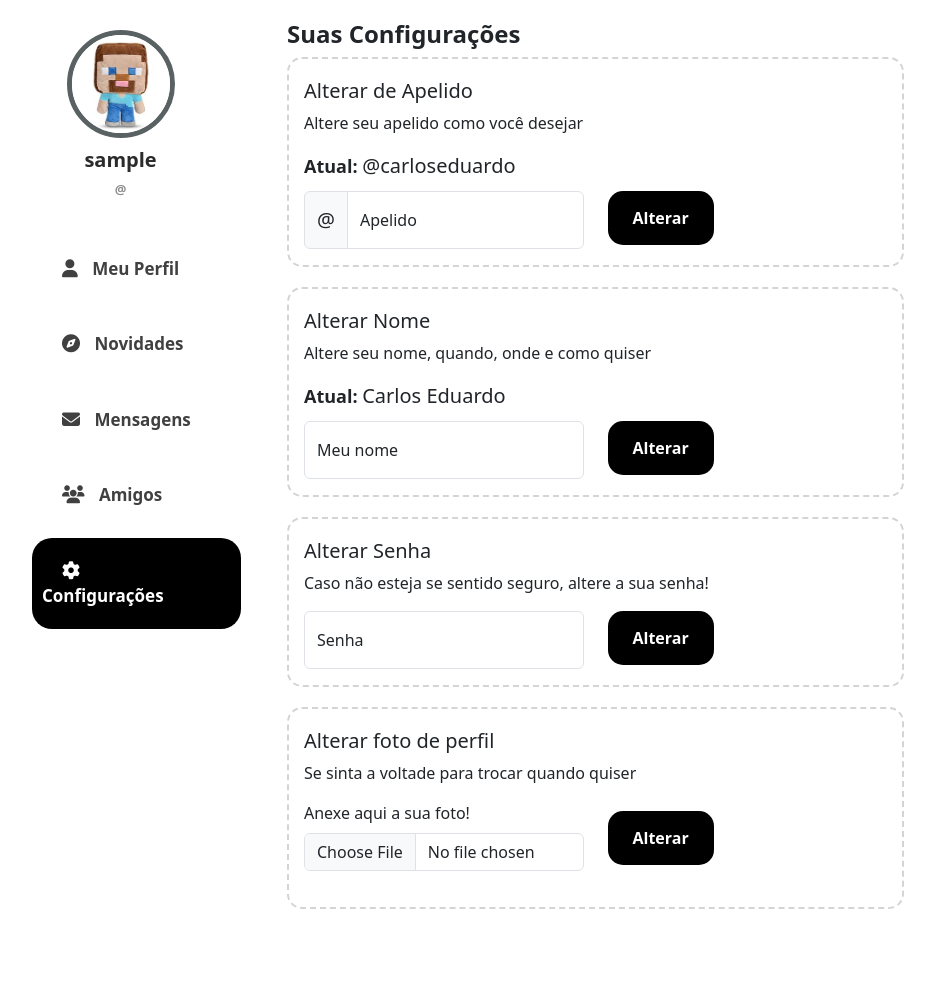
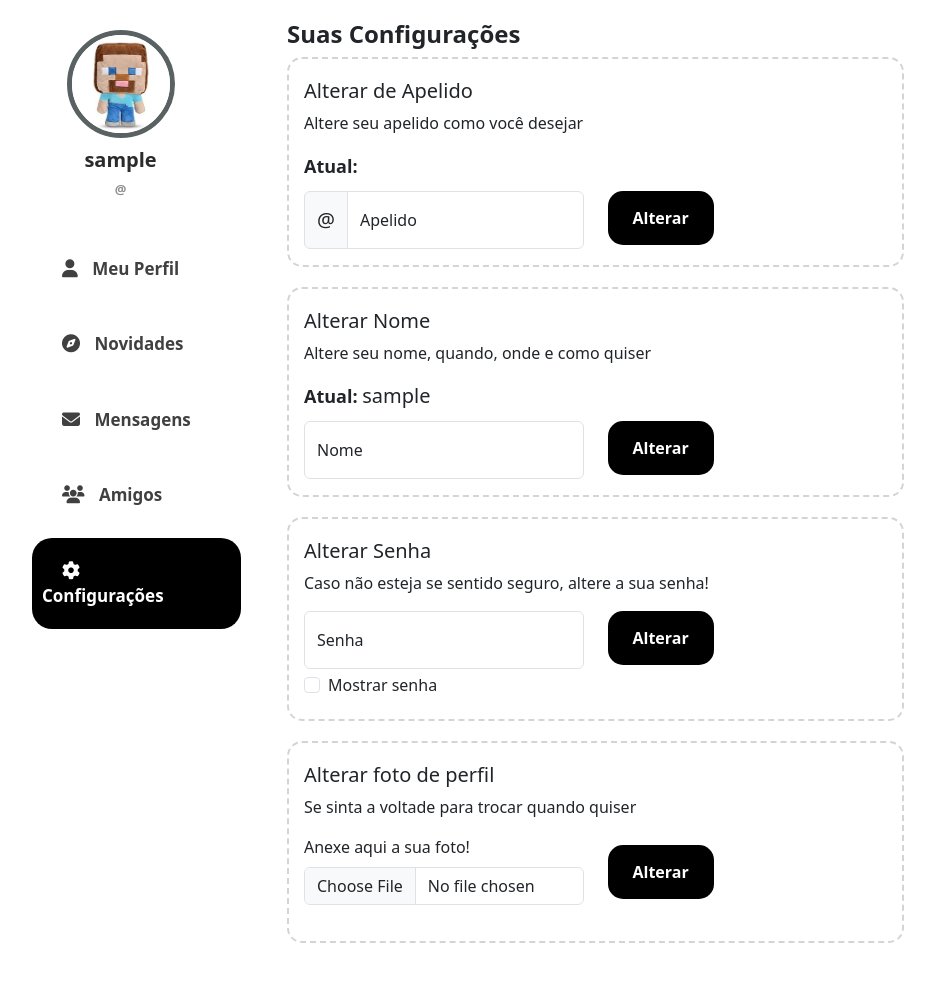
Before and after one commit to Carlushoogspike/University-Web-Project, a PHP site: page /user-config.php in a window 1280 px wide. Shown: the whole page, without its empty margins (92-1027 px from the left). Before the commit the page ends 909 px from the top, so only its background shows below. Run offline with PHP 8.4, Linux system fonts and the light colour scheme; the visitor is signed in with stand-in values (Sample User, id 1); some libraries are stand-ins or nearby versions.

Commit message:
Add: JS core and User confg page

```diff
--- a/index.php
+++ b/index.php
@@ -22,6 +22,7 @@
     <?php
         include 'modules/home-module.php';
     ?>
+    <script src="js/core.js"></script>
     <script src="https://kit.fontawesome.com/c3423ba623.js" crossorigin="anonymous"></script>
     <script src="https://cdn.jsdelivr.net/npm/bootstrap@5.3.3/dist/js/bootstrap.bundle.min.js" integrity="sha384-YvpcrYf0tY3lHB60NNkmXc5s9fDVZLESaAA55NDzOxhy9GkcIdslK1eN7N6jIeHz" crossorigin="anonymous"></script>
   </body>
--- /dev/null
+++ b/js/core.js
@@ -0,0 +1,6 @@
+const togglePassword = document.getElementById('togglePassword');
+const passwordField = document.getElementById('floatingPassword');
+
+togglePassword.addEventListener('change', () => {
+    passwordField.type = togglePassword.checked ? 'text' : 'password';
+});
--- a/login-page.php
+++ b/login-page.php
@@ -112,6 +112,7 @@
         </div>
     </div>
 
+    <script src="js/core.js"></script>
     <script src="https://kit.fontawesome.com/c3423ba623.js" crossorigin="anonymous"></script>
     <script src="https://cdn.jsdelivr.net/npm/bootstrap@5.3.3/dist/js/bootstrap.bundle.min.js" integrity="sha384-YvpcrYf0tY3lHB60NNkmXc5s9fDVZLESaAA55NDzOxhy9GkcIdslK1eN7N6jIeHz" crossorigin="anonymous"></script>
   </body>
--- a/modules/parts/sidebar.php
+++ b/modules/parts/sidebar.php
@@ -10,7 +10,6 @@
 if ($conn->connect_error) {
     die("Erro de conexão: " . $conn->connect_error);
 }
-
 
 if (isset($_SESSION['user_id'])) {
     $user_id = $_SESSION['user_id'];
--- a/modules/user-config-module.php
+++ b/modules/user-config-module.php
@@ -1,3 +1,40 @@
+<?php
+if (session_status() == PHP_SESSION_NONE) {
+    session_start();
+}
+
+require 'db/connectDB.php';
+
+$conn = new mysqli($servername, $username, $password, $database);
+
+if ($conn->connect_error) {
+    die("Erro de conexão: " . $conn->connect_error);
+}
+
+if (isset($_SESSION['user_id'])) {
+    $user_id = $_SESSION['user_id'];
+
+    $sql = "SELECT nome_usuario, apelido FROM usuarios WHERE id_usuario = ?";
+    $stmt = $conn->prepare($sql);
+    $stmt->bind_param("i", $user_id);
+    $stmt->execute();
+    $stmt->store_result();
+
+    if ($stmt->num_rows > 0) {
+        $stmt->bind_result($nome_usuario, $apelido);
+        $stmt->fetch();
+    } else {
+        echo "Usuário não encontrado.";
+    }
+
+    $stmt->close();
+} else {
+    header("Location: login-page.php");
+    exit();
+}
+
+?>
+
 <link rel="stylesheet" href="css/feed.css">
     <div class="container">
         <div class="row">
@@ -21,22 +58,24 @@
                                 <h4 class="sub-title">Alterar de Apelido</h4>
                                 <p>Altere seu apelido como você desejar</p>
                                 <span class="block-title">Atual: </span>
-                                <span class="ident">@carloseduardo</span>
+                                <span class="ident"><?php echo htmlspecialchars($apelido); ?></span>
                             </div>
+                            <form method="POST" action="update-profile.php">
                                 <div class="row">
                                     <div class="col-md-6">
                                         <div class="input-group">
                                             <span class="input-group-text">@</span>
                                             <div class="form-floating">
-                                            <input type="text" class="form-control" id="floatingInputGroup1" placeholder="Nickname">
-                                            <label for="floatingInputGroup1">Apelido</label>
+                                                <input type="text" name="nickname" class="form-control" id="floatingNickname" placeholder="Nickname">
+                                                <label for="floatingNickname">Apelido</label>
                                             </div>
                                         </div>
                                     </div>
                                     <div class="col-md-6">
-                                    <button class="change">Alterar</button>
+                                        <button type="submit" class="change">Alterar</button>
                                     </div>
                                 </div>
+                            </form>
                         </div>
 
                         <!--Alterar nome do usuario-->
@@ -45,62 +84,76 @@
                                 <h4 class="sub-title">Alterar Nome</h4>
                                 <p>Altere seu nome, quando, onde e como quiser</p>
                                 <span class="block-title">Atual: </span>
-                                <span class="ident">Carlos Eduardo</span>
+                                <span class="ident"><?php echo htmlspecialchars($nome_usuario); ?></span>
                             </div>
+                            <form method="POST" action="update-profile.php">
                                 <div class="row">
                                     <div class="col-md-6">
                                         <div class="input-group">
-                                        <div class="form-floating mb-3">
-                                            <input type="text" class="form-control" id="floatingInput" placeholder="Username">
-                                            <label for="floatingInput">Meu nome</label>
+                                            <div class="form-floating">
+                                                <input type="text" name="name" class="form-control" id="floatingName" placeholder="Nome">
+                                                <label for="floatingName">Nome</label>
                                             </div>
                                         </div>
                                     </div>
                                     <div class="col-md-6">
-                                    <button class="change">Alterar</button>
+                                        <button type="submit" class="change">Alterar</button>
                                     </div>
                                 </div>
+                            </form>
                         </div>
 
+                        <!--Altera a senha-->
                         <div class="config-block">
                             <div class="info">
                                 <h4 class="sub-title">Alterar Senha</h4>
                                 <p>Caso não esteja se sentido seguro, altere a sua senha!</p>
                             </div>
+                            <form method="POST" action="update-profile.php">
                                 <div class="row">
                                     <div class="col-md-6">
                                         <div class="input-group">
                                             <div class="form-floating">
-                                            <input type="password" class="form-control" id="floatingPassword" placeholder="Password">
+                                                <input type="password" name="password" class="form-control" id="floatingPassword" placeholder="Senha">
                                                 <label for="floatingPassword">Senha</label>
                                             </div>
                                         </div>
                                     </div>
                                     <div class="col-md-6">
-                                    <button class="change">Alterar</button>
-                                </div>
+                                        <button type="submit" class="change">Alterar</button>
                                     </div>
                                 </div>
 
+                                <!--Botão de visulização de senha-->
+                                <div class="form-check mt-2">
+                                    <input type="checkbox" id="togglePassword" class="form-check-input">
+                                    <label for="togglePassword" class="form-check-label">Mostrar senha</label>
+                                </div>
+                            </form>
+                        </div>
+
+                        <!--Altera a foto de perfil-->
                         <div class="config-block">
                             <div class="info">
                                 <h4 class="sub-title">Alterar foto de perfil</h4>
                                 <p>Se sinta a voltade para trocar quando quiser</p>
                             </div>
+                            <form method="POST" action="update-profile.php" enctype="multipart/form-data">
                                 <div class="row">
                                     <div class="col-md-6">
                                         <div class="mb-3">
                                             <label for="formFile" class="form-label">Anexe aqui a sua foto!</label>
-                                        <input class="form-control" type="file" id="formFile">
+                                            <input class="form-control" type="file" name="profile_picture" id="formFile">
                                         </div>
                                     </div>
                                     <div class="col-md-6">
-                                    <button class="change" style="margin-top: 10px;">Alterar</button>
+                                        <button type="submit" class="change" style="margin-top: 10px;">Alterar</button>
+                                    </div>
+                                </div>
+                            </form>
                         </div>
                     </div>
                 </div>
             </div>
         </div>
     </div>
-        </div>
-    </div>
--- a/msg-page.php
+++ b/msg-page.php
@@ -14,6 +14,8 @@
     <?php
         include 'modules/message-module.php';
     ?>
+
+    <script src="js/core.js"></script>
     <script src="https://kit.fontawesome.com/c3423ba623.js" crossorigin="anonymous"></script>
     <script src="https://cdn.jsdelivr.net/npm/bootstrap@5.3.3/dist/js/bootstrap.bundle.min.js" integrity="sha384-YvpcrYf0tY3lHB60NNkmXc5s9fDVZLESaAA55NDzOxhy9GkcIdslK1eN7N6jIeHz" crossorigin="anonymous"></script>
   </body>
--- a/register-page.php
+++ b/register-page.php
@@ -144,6 +144,7 @@
         </div>
     </div>
 
+    <script src="js/core.js"></script>
     <script src="https://kit.fontawesome.com/c3423ba623.js" crossorigin="anonymous"></script>
     <script src="https://cdn.jsdelivr.net/npm/bootstrap@5.3.3/dist/js/bootstrap.bundle.min.js" integrity="sha384-YvpcrYf0tY3lHB60NNkmXc5s9fDVZLESaAA55NDzOxhy9GkcIdslK1eN7N6jIeHz" crossorigin="anonymous"></script>
   </body>
--- a/user-config.php
+++ b/user-config.php
@@ -1,3 +1,13 @@
+<?php
+if (session_status() == PHP_SESSION_NONE) {
+    session_start();
+}
+
+  if (!isset($_SESSION['user_id'])) {
+      header("Location: login-page.php");
+      exit();
+  }
+?>
 <!doctype html>
 <html lang="en">
   <head>
@@ -14,6 +24,7 @@
     <?php
         include 'modules/user-config-module.php';
     ?>
+    <script src="js/core.js"></script>
     <script src="https://kit.fontawesome.com/c3423ba623.js" crossorigin="anonymous"></script>
     <script src="https://cdn.jsdelivr.net/npm/bootstrap@5.3.3/dist/js/bootstrap.bundle.min.js" integrity="sha384-YvpcrYf0tY3lHB60NNkmXc5s9fDVZLESaAA55NDzOxhy9GkcIdslK1eN7N6jIeHz" crossorigin="anonymous"></script>
   </body>
--- a/user-page.php
+++ b/user-page.php
@@ -24,6 +24,7 @@
     <?php
         include 'modules/user-module.php';
     ?>
+    <script src="js/core.js"></script>
     <script src="https://kit.fontawesome.com/c3423ba623.js" crossorigin="anonymous"></script>
     <script src="https://cdn.jsdelivr.net/npm/bootstrap@5.3.3/dist/js/bootstrap.bundle.min.js" integrity="sha384-YvpcrYf0tY3lHB60NNkmXc5s9fDVZLESaAA55NDzOxhy9GkcIdslK1eN7N6jIeHz" crossorigin="anonymous"></script>
   </body>
```
Lines whose indentation alone changed are shown as unchanged.
